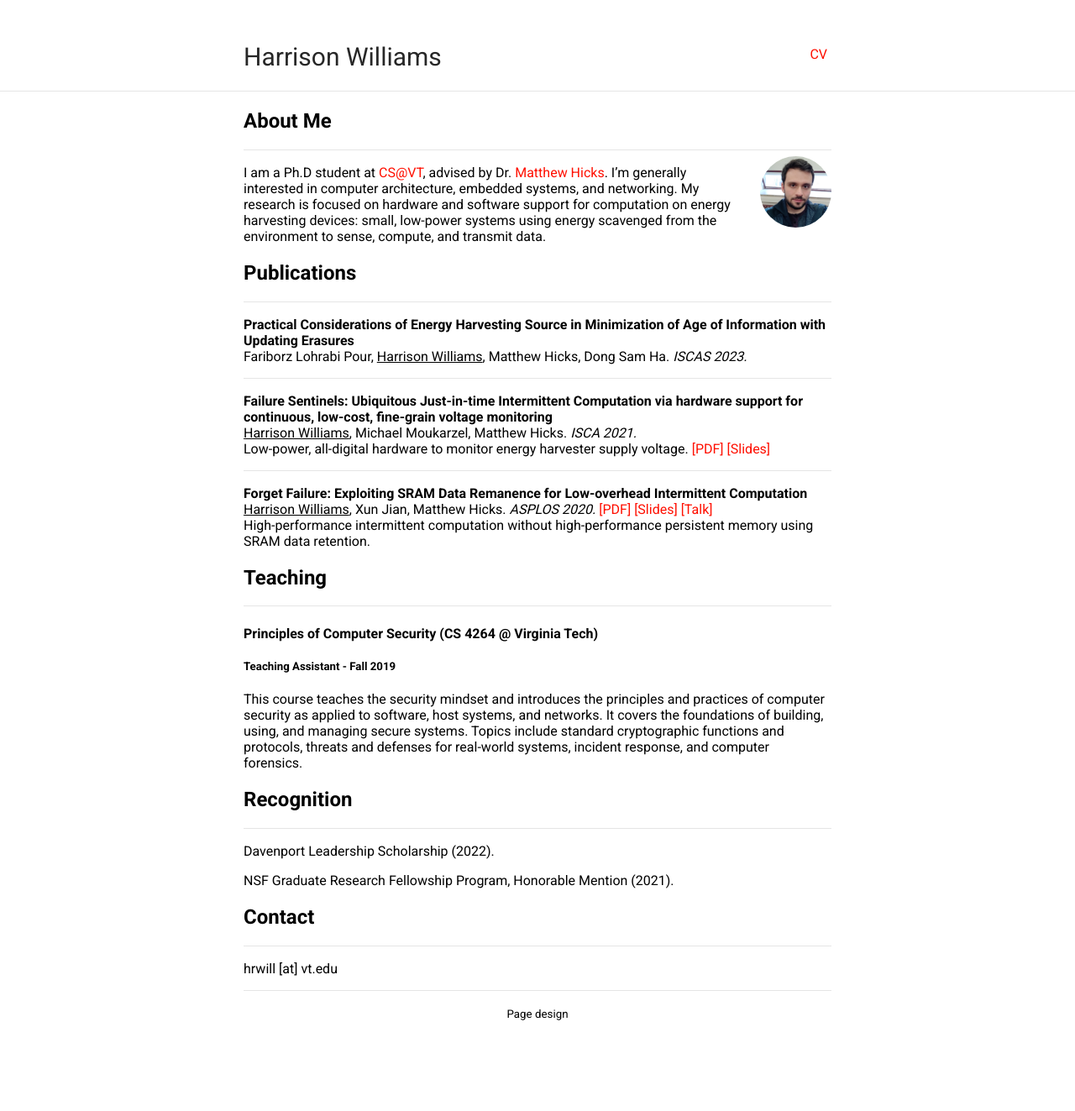
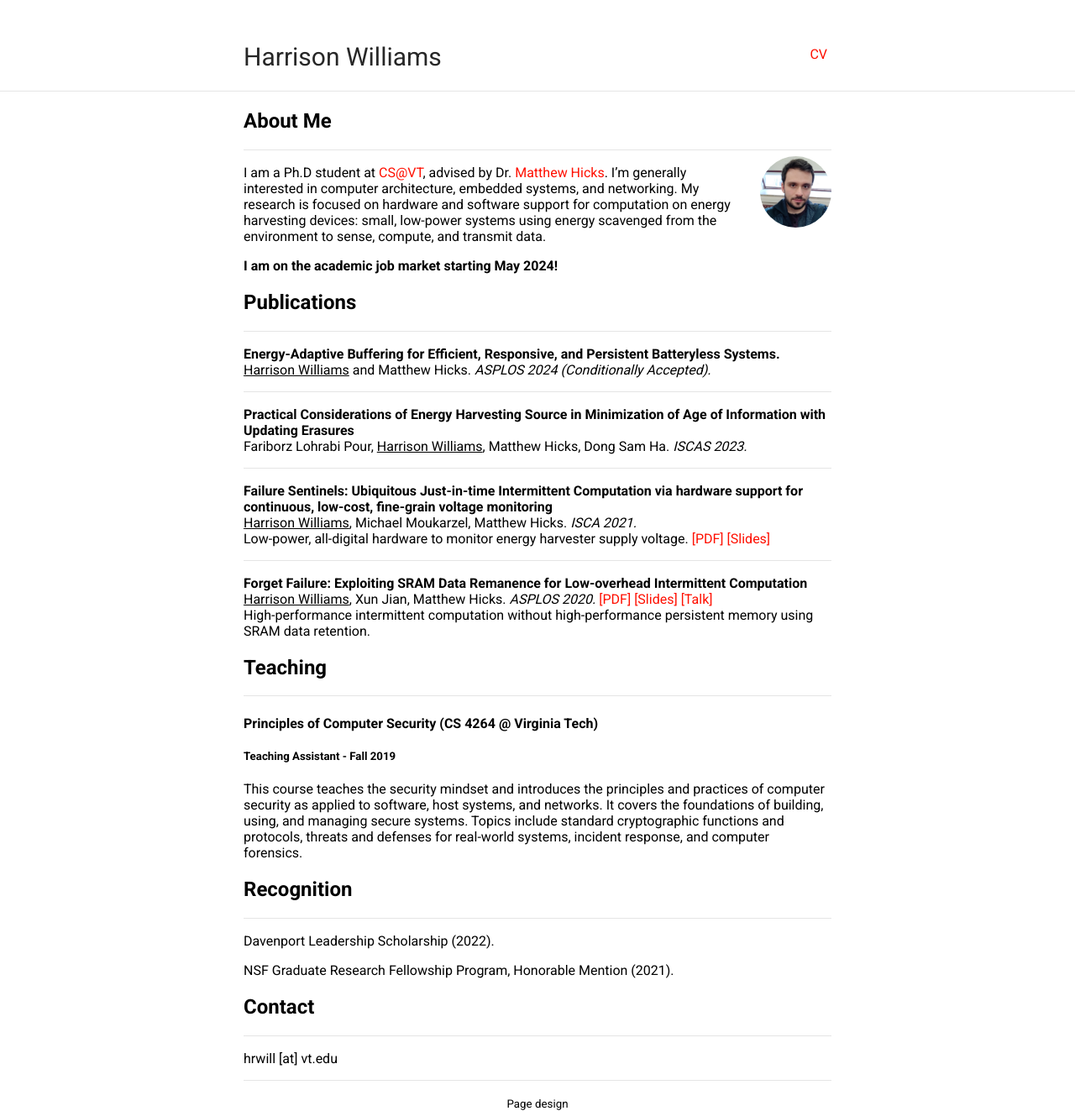
Before and after one commit to harriswms/harriswms.github.io, a Jekyll site: the page built from index.md, in a window 1280 px wide. Shown: the whole page at 84% size. Built offline with Jekyll 4.4.1, drawn with Linux system fonts in a browser that asks for light colours; our own code applies the rules of GitHub Pages for plain Markdown files; before the commit the page ends 1216 px from its top, so only the background shows below that.

Commit message:
Update index.md

```diff
--- a/index.md
+++ b/index.md
@@ -9,7 +9,16 @@ layout: default
 
 I am a Ph.D student at [CS@VT](https://cs.vt.edu/), advised by Dr. [Matthew Hicks](http://www.impedimenttoprogress.com/). I'm generally interested in computer architecture, embedded systems, and networking. My research is focused on hardware and software support for computation on energy harvesting devices: small, low-power systems using energy scavenged from the environment to sense, compute, and transmit data.
 
+<b>I am on the academic job market starting May 2024!</b>
+
 ## Publications
+---
+
+<b>Energy-Adaptive Buffering for Efficient, Responsive, and Persistent Batteryless Systems.</b>
+<br>
+<u>Harrison Williams</u> and Matthew Hicks. <i>ASPLOS 2024 (Conditionally Accepted).</i>
+<br>
+
 ---
 
 <b>Practical Considerations of Energy Harvesting Source in Minimization of Age of Information with Updating Erasures</b>
```
